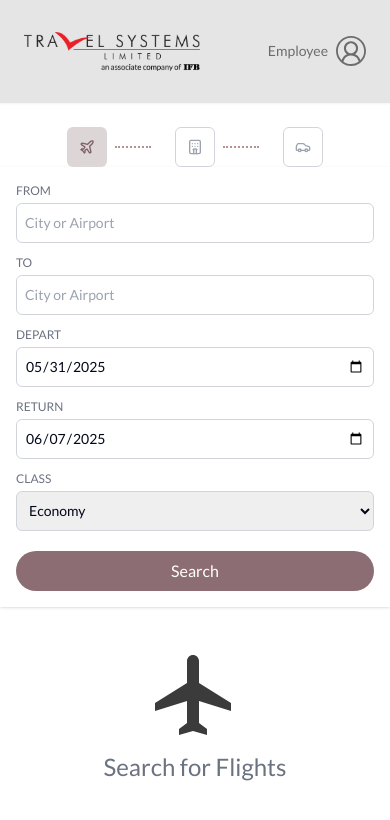
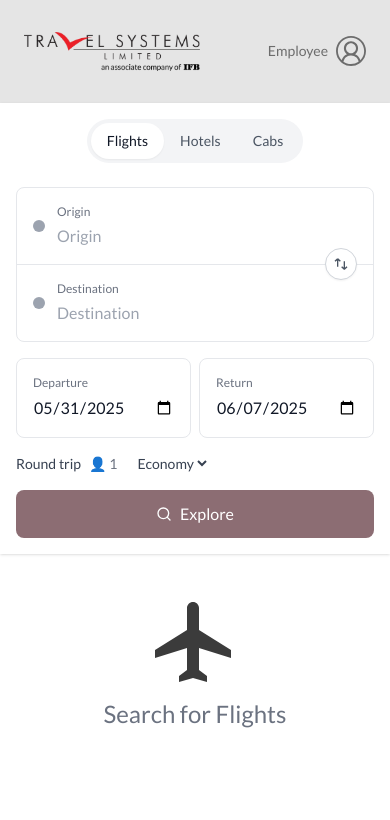
Before and after one commit to TravelSystemLimited/tsl-frontend, a React (Vite) app: page /employee in a window 390 px wide. Shown: the top 820 px of the page. Built offline with nearby package versions, Linux system fonts and the light colour scheme.

Commit message:
added changes

```diff
--- a/src/components/FlightSearchBar.tsx
+++ b/src/components/FlightSearchBar.tsx
@@ -1,3 +1,4 @@
+import { Search } from 'lucide-react';
 import React, { useState, useRef, useEffect } from 'react';
 
 type PlaceOption = {
@@ -36,7 +37,7 @@ const FlightSearchBar: React.FC<FlightSearchBarProps> = ({ onSearch }) => {
   const handleDepartDateChange = (e: React.ChangeEvent<HTMLInputElement>) => {
     const newDate = new Date(e.target.value);
     setDepartDate(newDate);
-    sessionStorage.setItem("departureDate",formatDateForInput(departDate));
+    // Note: Removed sessionStorage usage as it's not supported in Claude artifacts
     // If return date is before the new depart date, update return date too
     if (returnDate && newDate > returnDate) {
       const newReturnDate = new Date(newDate);
@@ -44,9 +45,7 @@ const FlightSearchBar: React.FC<FlightSearchBarProps> = ({ onSearch }) => {
       setReturnDate(newReturnDate);
     }
   };
-useEffect(()=>{
-  sessionStorage.setItem("departureDate",formatDateForInput(departDate));
-},[])
+
   const handleReturnDateChange = (e: React.ChangeEvent<HTMLInputElement>) => {
     setReturnDate(new Date(e.target.value));
   };
@@ -159,7 +158,180 @@ useEffect(()=>{
   );
 
   return (
-    <div className="flex flex-col md:flex-row items-center gap-3 p-4 bg-white shadow  w-full  mx-auto">
+    <div className="flex flex-col md:flex-row items-center gap-3 p-4 bg-white shadow w-full mx-auto">
+      {/* Mobile Layout */}
+      <div className="block md:hidden w-full">
+        {/* Top Navigation Tabs */}
+        <div className="flex  justify-center mb-6">
+          <div className="flex bg-gray-100 rounded-full p-1">
+            <button className="px-4 py-2 rounded-full bg-white text-gray-900 font-medium text-sm shadow-sm">
+              Flights
+            </button>
+            <button className="px-4 py-2 rounded-full text-gray-600 font-medium text-sm">
+              Hotels
+            </button>
+            <button className="px-4 py-2 rounded-full text-gray-600 font-medium text-sm">
+              Cabs
+            </button>
+          </div>
+        </div>
+
+        {/* Origin and Destination - Mobile Stack */}
+        <div className="bg-white rounded-lg border border-gray-200 mb-4 relative">
+          {/* Origin */}
+          <div className="relative border-b border-gray-200">
+            <div className="flex items-center p-4">
+              <div className="w-3 h-3 rounded-full bg-gray-400 mr-3 flex-shrink-0"></div>
+              <div className="flex-1">
+                <div className="text-xs text-gray-500 mb-1">Origin</div>
+                <input
+                  type="text"
+                  value={sourceInput}
+                  onChange={handleSourceInputChange}
+                  onFocus={() => setShowSourceSuggestions(sourceInput.length > 0)}
+                  onBlur={() => setTimeout(() => setShowSourceSuggestions(false), 150)}
+                  placeholder="Origin"
+                  className="w-full text-base font-medium text-gray-900 bg-transparent border-none outline-none p-0"
+                />
+              </div>
+              {source && (
+                <button
+                  onClick={() => {
+                    handleClearSource();
+                    setSourceInput('');
+                  }}
+                  className="text-gray-400 hover:text-gray-600 ml-2"
+                >
+                  ✕
+                </button>
+              )}
+            </div>
+            {showSourceSuggestions && filteredSourcePlaces.length > 0 && (
+              <div className="absolute z-10 w-full bg-white border border-gray-200 rounded-md shadow-lg mt-1">
+                {filteredSourcePlaces.map((place, index) => (
+                  <div
+                    key={index}
+                    className="p-2 hover:bg-gray-100 cursor-pointer"
+                    onMouseDown={(e) => e.preventDefault()}
+                    onClick={() => selectSource(place)}
+                  >
+                    <div className="font-medium">{place.name}</div>
+                    <div className="text-sm text-gray-500">{place.fullName}</div>
+                  </div>
+                ))}
+              </div>
+            )}
+          </div>
+
+          {/* Swap Icon */}
+          <div className="absolute right-4 top-1/2 transform -translate-y-1/2 z-10">
+            <button className="w-8 h-8 bg-white border border-gray-300 rounded-full flex items-center justify-center shadow-sm">
+              <svg width="16" height="16" viewBox="0 0 24 24" fill="none" stroke="currentColor" strokeWidth="2" className="text-gray-600">
+                <path d="M7 16V4m0 0L3 8m4-4l4 4M17 8v12m0 0l4-4m-4 4l-4-4"/>
+              </svg>
+            </button>
+          </div>
+
+          {/* Destination */}
+          <div className="relative">
+            <div className="flex items-center p-4">
+              <div className="w-3 h-3 rounded-full bg-gray-400 mr-3 flex-shrink-0"></div>
+              <div className="flex-1">
+                <div className="text-xs text-gray-500 mb-1">Destination</div>
+                <input
+                  type="text"
+                  value={destinationInput}
+                  onChange={handleDestinationInputChange}
+                  onFocus={() => setShowDestinationSuggestions(destinationInput.length > 0)}
+                  onBlur={() => setTimeout(() => setShowDestinationSuggestions(false), 150)}
+                  placeholder="Destination"
+                  className="w-full text-base font-medium text-gray-900 bg-transparent border-none outline-none p-0"
+                />
+              </div>
+              {destination && (
+                <button
+                  onClick={() => {
+                    handleClearDestination();
+                    setDestinationInput('');
+                  }}
+                  className="text-gray-400 hover:text-gray-600 ml-2"
+                >
+                  ✕
+                </button>
+              )}
+            </div>
+            {showDestinationSuggestions && filteredDestinationPlaces.length > 0 && (
+              <div className="absolute z-10 w-full bg-white border border-gray-200 rounded-md shadow-lg mt-1">
+                {filteredDestinationPlaces.map((place, index) => (
+                  <div
+                    key={index}
+                    className="p-2 hover:bg-gray-100 cursor-pointer"
+                    onMouseDown={(e) => e.preventDefault()}
+                    onClick={() => selectDestination(place)}
+                  >
+                    <div className="font-medium">{place.name}</div>
+                    <div className="text-sm text-gray-500">{place.fullName}</div>
+                  </div>
+                ))}
+              </div>
+            )}
+          </div>
+        </div>
+
+        {/* Dates Row - Mobile */}
+        <div className="flex gap-2 mb-4">
+          <div className="flex-1 bg-white rounded-lg border border-gray-200 p-4">
+            <div className="text-xs text-gray-500 mb-1">Departure</div>
+            <input
+              type="date"
+              value={formatDateForInput(departDate)}
+              onChange={handleDepartDateChange}
+              min={formatDateForInput(new Date())}
+              className="w-full text-base font-medium text-gray-900 bg-transparent border-none outline-none p-0"
+            />
+          </div>
+          <div className="flex-1 bg-white rounded-lg border border-gray-200 p-4">
+            <div className="text-xs text-gray-500 mb-1">Return</div>
+            <input
+              type="date"
+              value={formatDateForInput(returnDate)}
+              onChange={handleReturnDateChange}
+              min={formatDateForInput(departDate) || formatDateForInput(new Date())}
+              className="w-full text-base font-medium text-gray-900 bg-transparent border-none outline-none p-0"
+            />
+          </div>
+        </div>
+
+        {/* Bottom Row - Mobile */}
+        <div className="flex items-center justify-between mb-4">
+          <div className="flex items-center">
+            <span className="text-sm text-gray-700 mr-2">Round trip</span>
+            <span className="text-sm text-gray-500 mr-4">👤 1</span>
+            <select
+              value={flightClass}
+              onChange={(e) => setFlightClass(e.target.value)}
+              className="text-sm text-gray-700 bg-transparent border-none outline-none"
+            >
+              <option>Economy</option>
+              <option>Business</option>
+              <option>First</option>
+            </select>
+          </div>
+        </div>
+
+        {/* Explore Button - Mobile */}
+        <button
+  onClick={handleSearch}
+  className="w-full bg-[#8c6d73] text-white py-3 rounded-lg font-medium text-base flex items-center justify-center gap-2"
+>
+  <Search className="w-4 h-4" />
+  Explore
+</button>
+
+      </div>
+
+      {/* Desktop Layout - Unchanged */}
+      <div className="hidden md:flex md:flex-row items-center gap-3 w-full">
         {/* Source and Destination */}
         <div className="flex flex-col sm:flex-row w-full gap-3">
           <div className="w-full sm:w-1/2 relative">
@@ -197,7 +369,7 @@ useEffect(()=>{
                     <div
                       key={index}
                       className="p-2 hover:bg-gray-100 cursor-pointer"
-                    onMouseDown={(e) => e.preventDefault()} // Prevent blur from firing
+                      onMouseDown={(e) => e.preventDefault()}
                       onClick={() => selectSource(place)}
                     >
                       <div className="font-medium">{place.name}</div>
@@ -246,7 +418,7 @@ useEffect(()=>{
                     <div
                       key={index}
                       className="p-2 hover:bg-gray-100 cursor-pointer"
-                    onMouseDown={(e) => e.preventDefault()} // Prevent blur from firing
+                      onMouseDown={(e) => e.preventDefault()}
                       onClick={() => selectDestination(place)}
                     >
                       <div className="font-medium">{place.name}</div>
@@ -319,6 +491,7 @@ useEffect(()=>{
           Search
         </button>
       </div>
+    </div>
   );
 };
 
--- a/src/components/travelProgressbar.tsx
+++ b/src/components/travelProgressbar.tsx
@@ -55,7 +55,7 @@ const TravelProgressBar = ({ currentStep }: ProgressBarProps) => {
   };
 
   return (
-    <div className="flex items-center justify-center mt-6 space-x-4">
+    <div className=" hidden sm:flex items-center justify-center mt-6 space-x-4">
       {steps.map((step, index) => (
         <div key={step.label} className="flex items-center">
           <div
```
Lines whose indentation alone changed are shown as unchanged.
